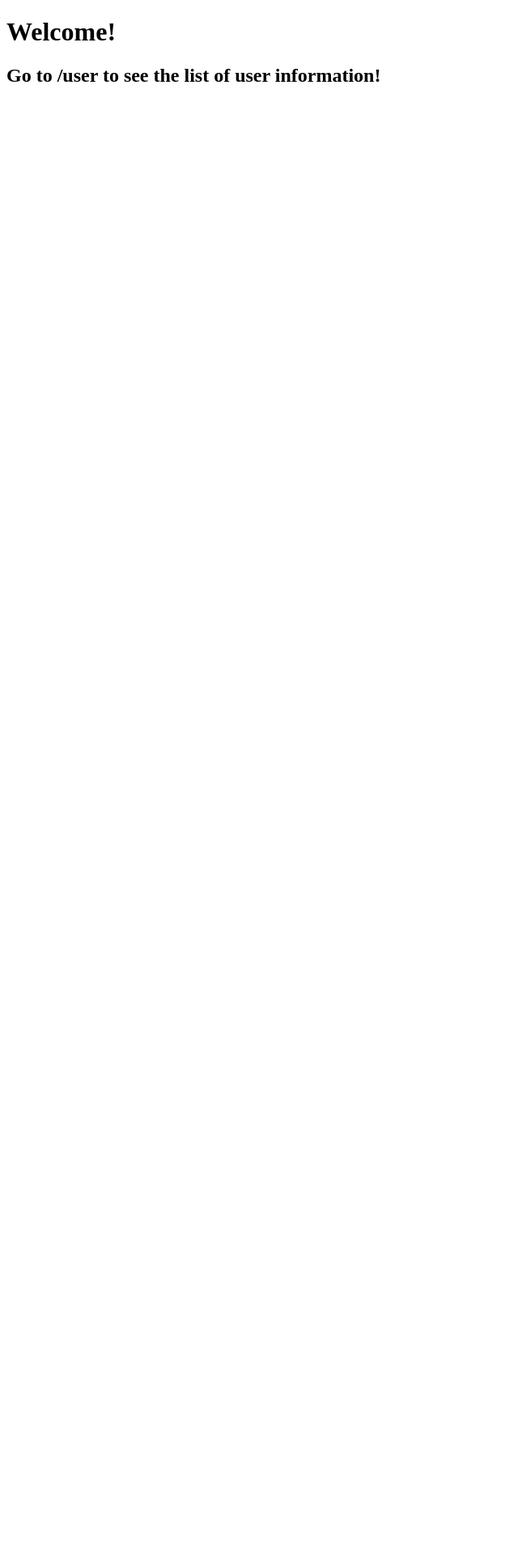
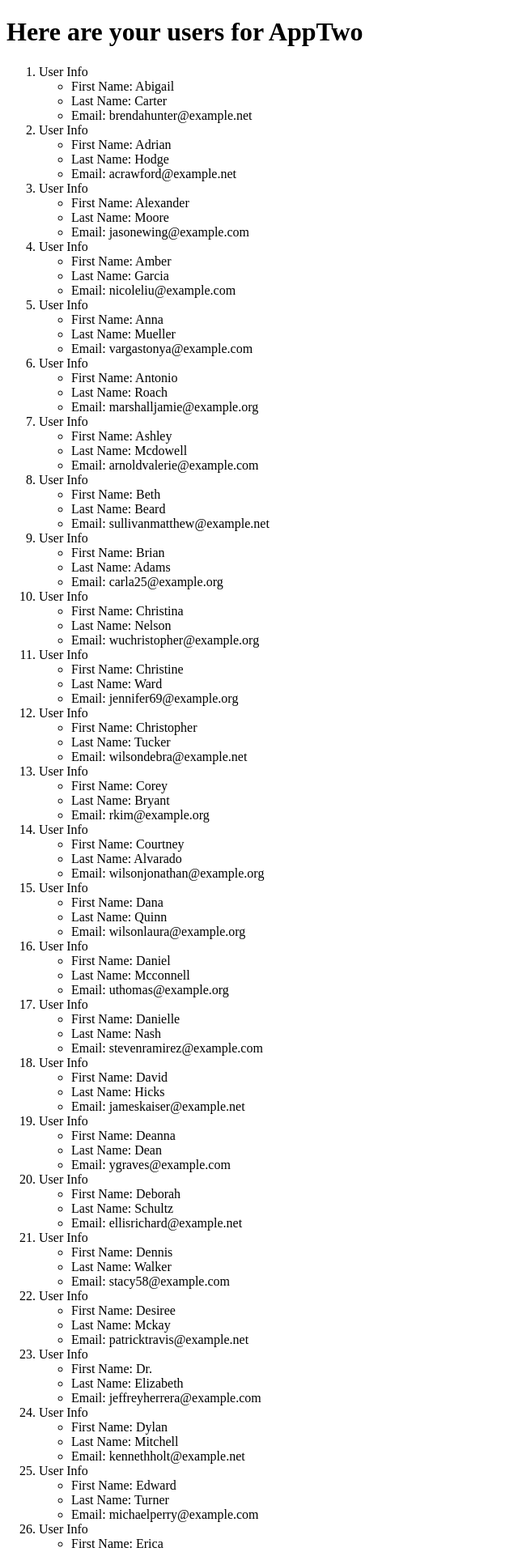
Before and after one commit to j-anne/Python_basic_projects, a Django app: page /help/ in a window 1280 px wide. Shown: the top 1917 px of the page at 81% size, without its empty margins (0-640 px from the left). Before the commit the page ends 101 px from the top, so only its background shows below. Run offline with Django 3.2, Linux system fonts and the light colour scheme; data comes from the database, SQL or seed files in the repository; both versions use the stored data as it was after the commit.

Commit message:
Created User Class

```diff
--- a/ProTwo/ProTwo/urls.py
+++ b/ProTwo/ProTwo/urls.py
@@ -19,8 +19,8 @@ from django.contrib import admin
 from appTwo import views
 
 urlpatterns = [
+    url(r'^users/', include('appTwo.urls')),
+    url(r'^help/', include('appTwo.urls')),
+    url(r'^admin/', admin.site.urls),
     url(r'^$', views.index, name='index'),
-    url(r'^help', include('appTwo.urls')),
-    url(r'^user/', include('appTwo.urls')),
-    url(r'^admin/', admin.site.urls),
 ]
--- a/ProTwo/appTwo/urls.py
+++ b/ProTwo/appTwo/urls.py
@@ -2,7 +2,7 @@ from django.conf.urls import url
 from appTwo import views
 
 urlpatterns = [
+    url(r'$', views.users, name='users'),
+    url(r'$', views.help, name='help'),
     url(r'$', views.index, name='index'),
-    url(r'$', views.help, name='help'),
-    url(r'$', views.users, name='users')
 ]
--- a/ProTwo/appTwo/views.py
+++ b/ProTwo/appTwo/views.py
@@ -4,14 +4,15 @@ from appTwo.models import User
 
 
 # Create your views here.
-def index(request):
-    return render(request, 'appTwo/index.html')
-
 
 def users(request):
       user_list = User.objects.order_by('first_name')
       user_dict = {'users':user_list}
-      return render(request, 'appTwo/user.html', context=user_dict)
+      return render(request, 'appTwo/users.html', context=user_dict)
+
+
+def index(request):
+    return render(request, 'appTwo/index.html')
 
 
 def help(request):
--- a/ProTwo/templates/appTwo/index.html
+++ b/ProTwo/templates/appTwo/index.html
@@ -10,6 +10,6 @@
 </head>
 <body>
     <h1>Welcome!</h1>
-    <h2>Go to /user to see the list of user information!</h2>
+    <h2>Go to /users to see the list of user information!</h2>
 </body>
 </html>
--- a/ProTwo/templates/appTwo/users.html
+++ b/ProTwo/templates/appTwo/users.html
@@ -6,9 +6,22 @@
     <meta name="viewport"
           content="width=device-width, user-scalable=no, initial-scale=1.0, maximum-scale=1.0, minimum-scale=1.0">
     <meta http-equiv="X-UA-Compatible" content="ie=edge">
-    <title>Populating User name</title>
+    <title>Generating User names</title>
 </head>
 <body>
+    <h1>Here are your users for AppTwo</h1>
+    {% if users %}
 
+    <ol>
+        {% for person in users %}
+        <li>User Info</li>
+        <ul>
+            <li>First Name: {{ person.first_name }}</li>
+            <li>Last Name: {{ person.last_name }}</li>
+            <li>Email: {{ person.email }}</li>
+        </ul>
+        {% endfor %}
+    </ol>
+    {% endif %}
 </body>
 </html>
```
Also changed, not shown: ProTwo/populate_user.py (+0 -7 lines), ProTwo/appTwo/migrations/0002_auto_20211101_1121.py (added), ProTwo/db.sqlite3.
